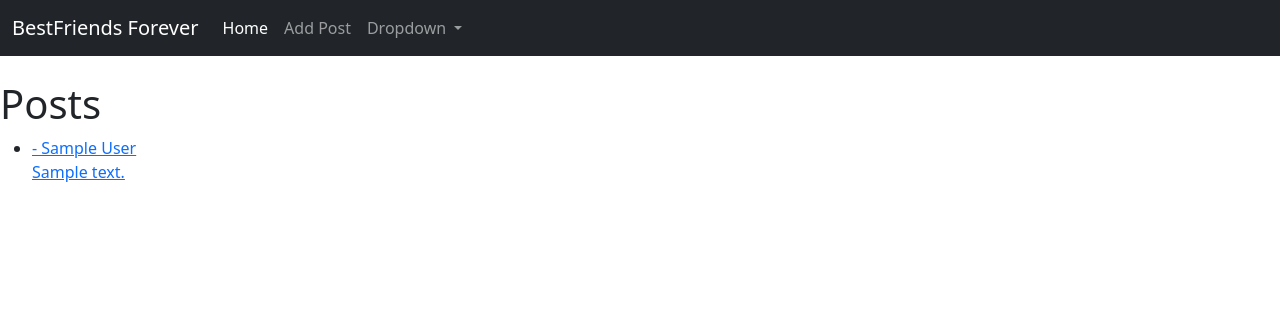
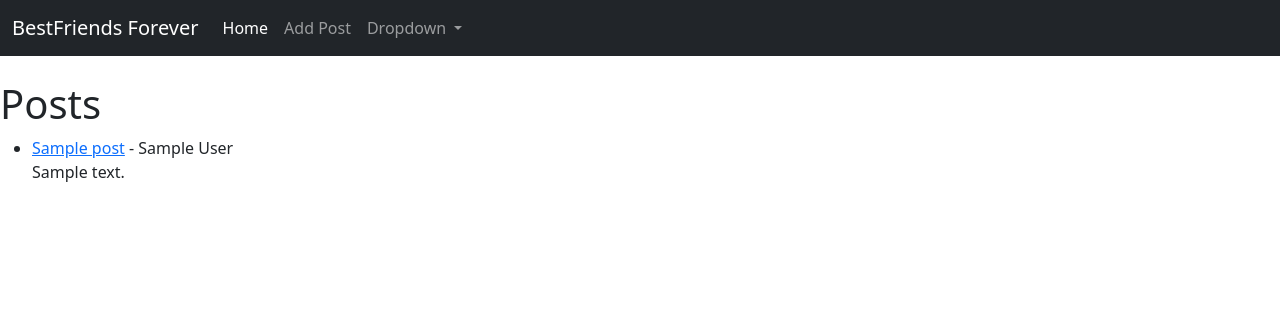
Before and after one commit to Bnanyingi/Simpleblog, a Django app: template theblog/templates/home.html in a window 1280 px wide. Shown: the top 316 px of the page. Run offline with Django 3.2, Linux system fonts and the light colour scheme; the template is opened without the code that fills it: most values are stand-ins (such as "Sample title", 1, 10 or a date in 2020).

Commit message:
homeupdate

```diff
--- a/theblog/templates/base.html
+++ b/theblog/templates/base.html
@@ -14,14 +14,14 @@
 
     <nav class="navbar navbar-expand-lg navbar-dark bg-dark">
       <div class="container-fluid">
-        <a class="navbar-brand" href="{}% url 'home' %">BestFriends Forever</a>
+        <a class="navbar-brand" href="{% url 'home' %}">BestFriends Forever</a>
         <button class="navbar-toggler" type="button" data-bs-toggle="collapse" data-bs-target="#navbarSupportedContent" aria-controls="navbarSupportedContent" aria-expanded="false" aria-label="Toggle navigation">
           <span class="navbar-toggler-icon"></span>
         </button>
         <div class="collapse navbar-collapse" id="navbarSupportedContent">
           <ul class="navbar-nav me-auto mb-2 mb-lg-0">
             <li class="nav-item">
-              <a class="nav-link active" aria-current="page" href="{% url 'home'%}">Home</a>
+              <a class="nav-link active" aria-current="page" href="{% url 'home' %}">Home</a>
             </li>
             <li class="nav-item">
               <a class="nav-link" href="{% url 'addpost' %}">Add Post</a>
--- a/theblog/templates/home.html
+++ b/theblog/templates/home.html
@@ -7,10 +7,11 @@
 
 <ul>
 {% for post in object_list %}
-    <li><a href="{% url 'article' post.pk %}" {{ post.title }}</a> - {{ post.author.first_name }}
-        {{ post.author.last_name }}<br/>
-     {{ post.body }}</li>
+    <li><a href= "{% url 'article' post.pk %}">{{ post.title }}</a>  - {{ post.author.first_name }}
+    {{ post.author.last_name }}<br/>
+    {{ post.body }}
+    </li>
 {% endfor%}
 </ul>
 
-{% endblock%}
+{% endblock %}
--- a/theblog/urls.py
+++ b/theblog/urls.py
@@ -1,5 +1,5 @@
 from django.urls import path
-from .views import AddPostView, HomeView, ArticleDetailView
+from .views import HomeView, ArticleDetailView, AddPostView
 
 urlpatterns = [
       path('',HomeView.as_view(), name="home"),
```
